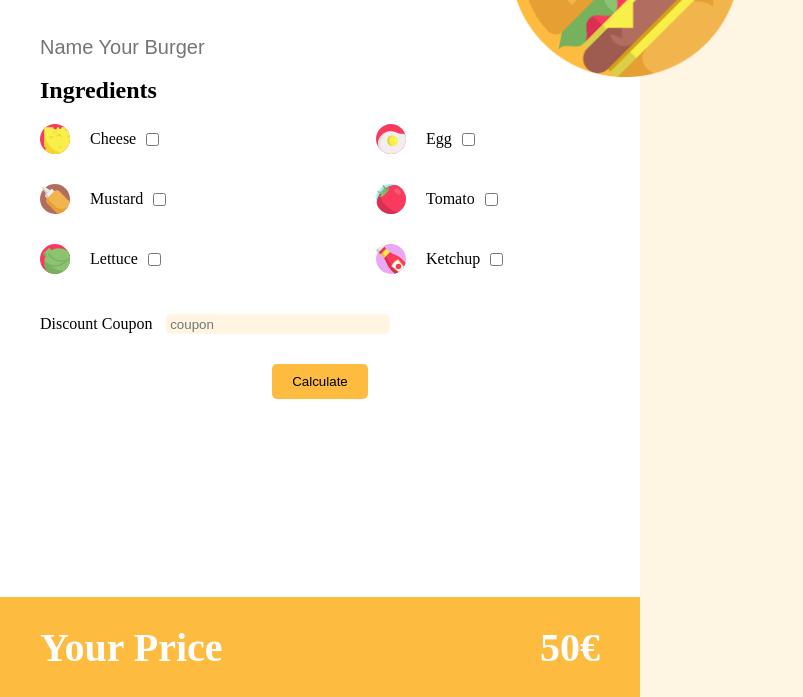
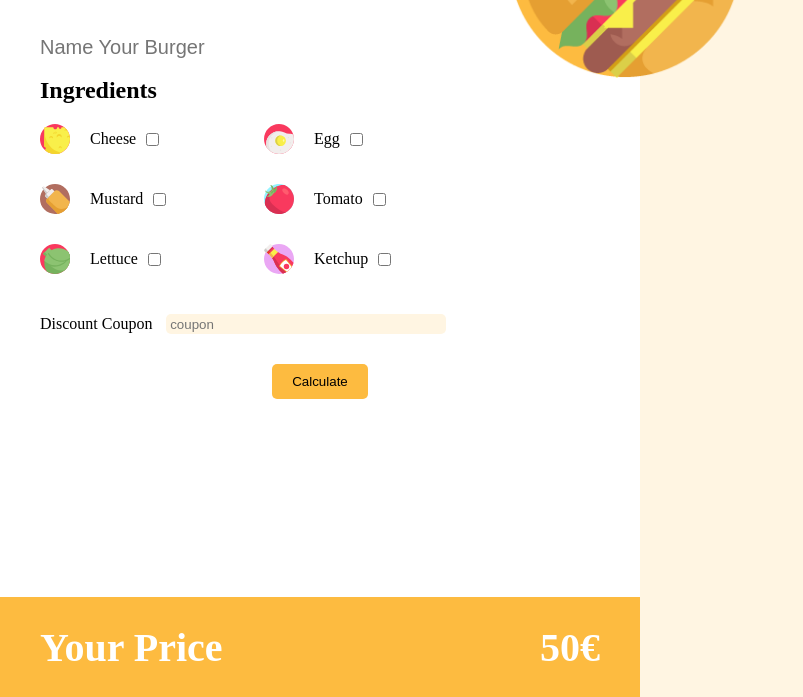
Before and after one commit to n-desantis92/js-burger, a plain HTML site: page index.html in a window 1280 px wide. Shown: the part 103-800 px from the top of the page, without its empty margins (0-803 px from the left). Drawn offline with Linux system fonts and the light colour scheme.

Commit message:
cambiate alcune grandezze

```diff
--- a/css/style.css
+++ b/css/style.css
@@ -46,6 +46,7 @@ main {
 }
 
 .lista-ingredienti {
+  width: 80%;
   display: flex;
   justify-content: space-between;
   flex-wrap: wrap;
@@ -53,7 +54,7 @@ main {
 
 .lista-ingredienti li {
   list-style: none;
-  width: 40%;
+  width: 50%;
   height: 40px;
   margin-top: 20px;
 }
@@ -87,7 +88,7 @@ align-items: center;
   margin-left: 10px;
   border-radius: 5px;
   height: 20px;
-  width: 40%;
+  width: 50%;
 }
 
 .bottone-calcolatore {
```
